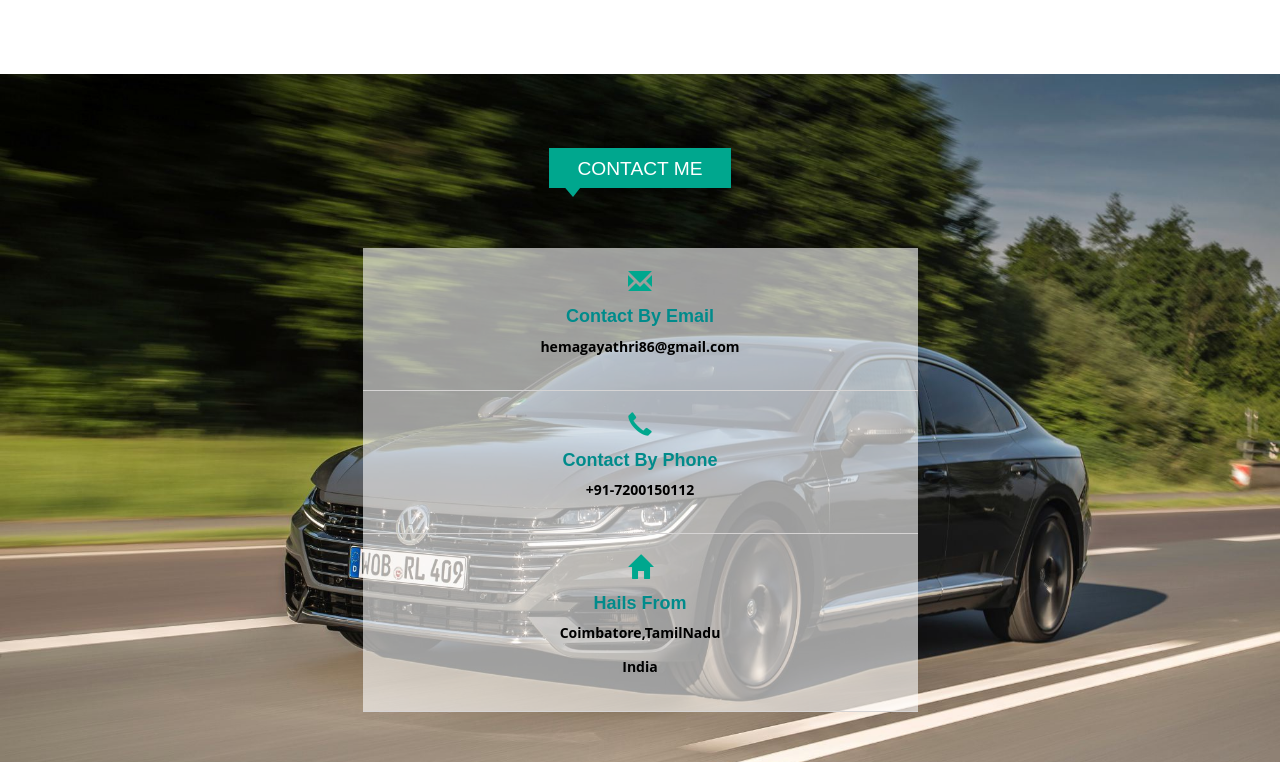
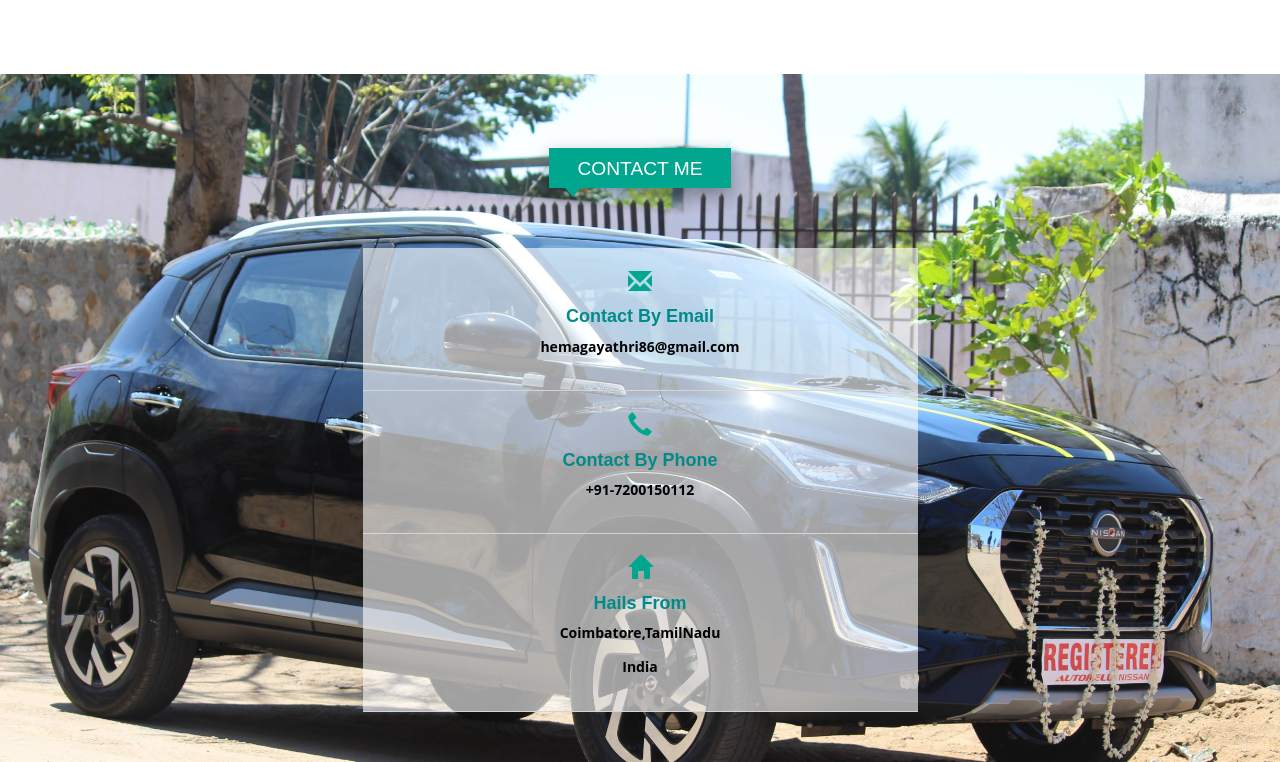
Before and after one commit to hema8630/hema8630.github.io, a plain HTML site: page index.html in a window 1280 px wide. Shown: the part 3169-3931 px from the top of the page. Drawn offline with Linux system fonts and the light colour scheme; files whose address does not match are found by name.

Commit message:
Update style.css

```diff
--- a/css/style.css
+++ b/css/style.css
@@ -814,7 +814,7 @@ span.border.two:after {
 }
 /*-- footer --*/
 .footer {
-    background: url(../images/bg4.jpg) no-repeat center top;
+    background: url(../images/bg6.jpg) no-repeat center top;
     background-size: cover;
     -webkit-background-size: cover;
     -moz-background-size: cover;
```
